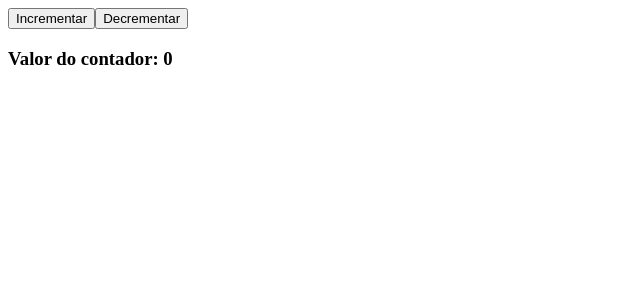
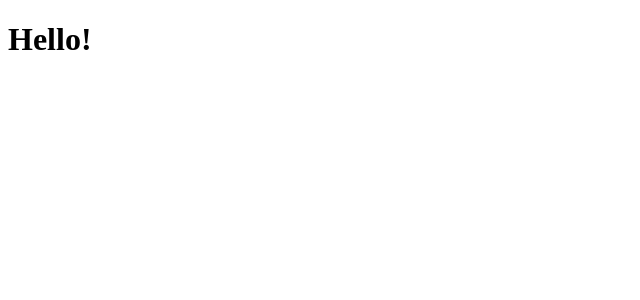
Before and after one commit to jocimarspi/dsdelivery-sds2, a React (Create React App) app in the folder front-web/: page / in a window 1280 px wide. Shown: the top 300 px of the page, without its empty margins (0-640 px from the left). Built offline with nearby package versions, Linux system fonts and the light colour scheme.

Commit message:
Create front-web initial files

```diff
--- a/front-web/src/App.tsx
+++ b/front-web/src/App.tsx
@@ -1,11 +1,10 @@
 import React from 'react';
 import './App.css';
-import Counter from './Counter';
 
 function App() {
   return (
     <div>
-      <Counter />
+      <h1>Hello!</h1>
     </div>
   );
 }
--- a/front-web/src/Counter.tsx
+++ /dev/null
@@ -1,23 +0,0 @@
-import { useState } from "react";
-
-function Counter() {
-    const [counter, setCounter] = useState(0);
-
-    const handleIncrease = () => {
-        setCounter(counter+1);
-    }
-
-    const handleDecrease = () => {
-        setCounter(counter-1);
-    }
-
-    return (
-        <div>
-            <button onClick={handleIncrease}>Incrementar</button>
-            <button onClick={handleDecrease}>Decrementar</button>
-            <h3>Valor do contador: {counter}</h3>
-        </div>
-    )
-}
-
-export default Counter;
```
